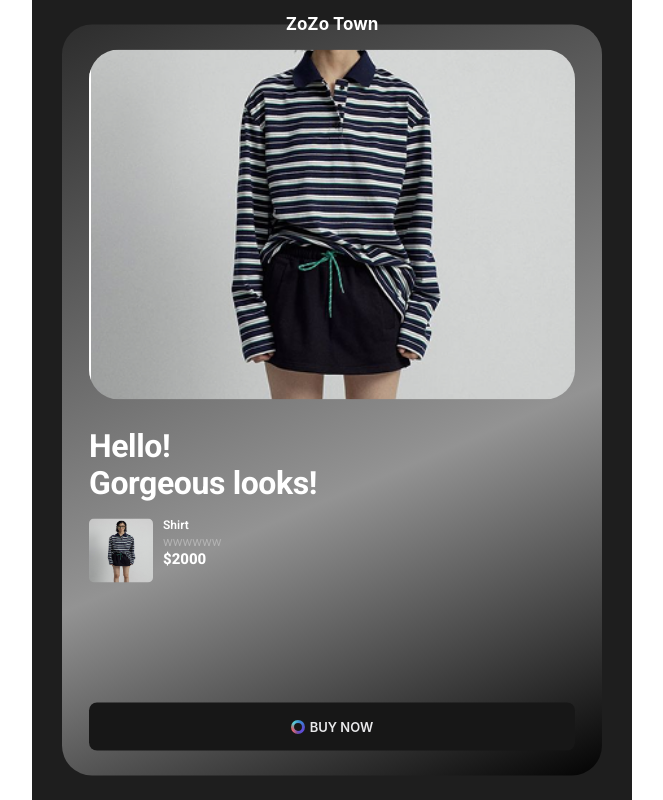
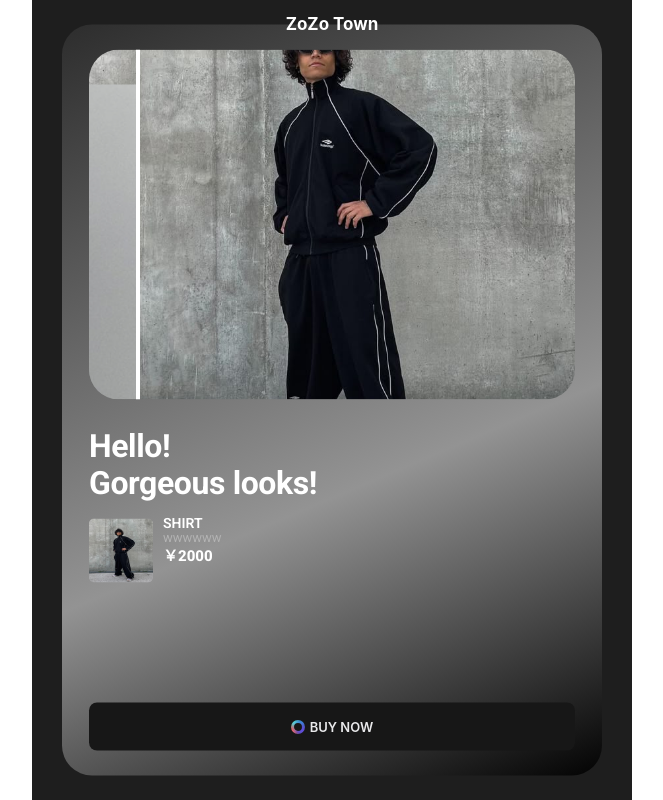
Before and after one commit to hviet17/tryon-liff, a Vue app: page /mock/result in a window 1280 px wide. Shown: the whole page, without its empty margins (308-971 px from the left). Built offline with nearby package versions, Linux system fonts and the light colour scheme.

Commit message:
Font size

```diff
--- a/src/components/result/Result.vue
+++ b/src/components/result/Result.vue
@@ -1,7 +1,7 @@
 <script setup lang="ts">
 import {onMounted, onUnmounted, ref} from 'vue';
-import beforeImage from '@/assets/main-pic.png';
-import afterImage from '@/assets/base-clothe.png'; // Make sure you have this image
+import beforeImage from '@/assets/base-clothe.png';
+import afterImage from '@/assets/main-pic.png'; // Make sure you have this image
 import BuyIcon from '@/assets/icons/buy-icon.svg'
 
 const containerRef = ref<HTMLElement | null>(null);
@@ -64,8 +64,8 @@ onMounted(() => {
     // Initial positioning of the slider and clip-path for consistency
     // This sets the slider to the far left and after image completely hidden
     if (afterImageRef.value && sliderHandleRef.value) {
-        afterImageRef.value.style.clipPath = `inset(0 100% 0 0)`;
-        sliderHandleRef.value.style.left = `0%`;
+        afterImageRef.value.style.clipPath = `inset(10% 90% 0 0)`;
+        sliderHandleRef.value.style.left = `10%`;
     }
 });
 
@@ -103,9 +103,9 @@ onUnmounted(() => {
                                 <img :src="beforeImage" alt="">
                             </div>
                             <div class="item-info">
-                                <div class="name">Shirt</div>
+                                <div class="name">SHIRT</div>
                                 <div class="info">wwwwww</div>
-                                <div class="price">$2000</div>
+                                <div class="price">￥2000</div>
                             </div>
                         </div>
                     </div>
@@ -160,21 +160,20 @@ onUnmounted(() => {
     }
 
     .name {
+        font-size: 14px;
         font-family: Roboto, sans-serif;
         font-weight: 600;
-        font-size: 12px;
-        line-height: 13px;
-        letter-spacing: 0px;
+        line-height: 9.48px;
+        word-wrap: break-word;
         color: #FFFFFF;
     }
 
     .info {
+        color: #B2B2B2;
+        font-size: 13px;
         font-family: Roboto, sans-serif;
         font-weight: 400;
-        font-size: 13px;
-        line-height: 20px;
-        letter-spacing: 0px;
-        color: #B2B2B2;
+        word-wrap: break-word
     }
 }
 
```
